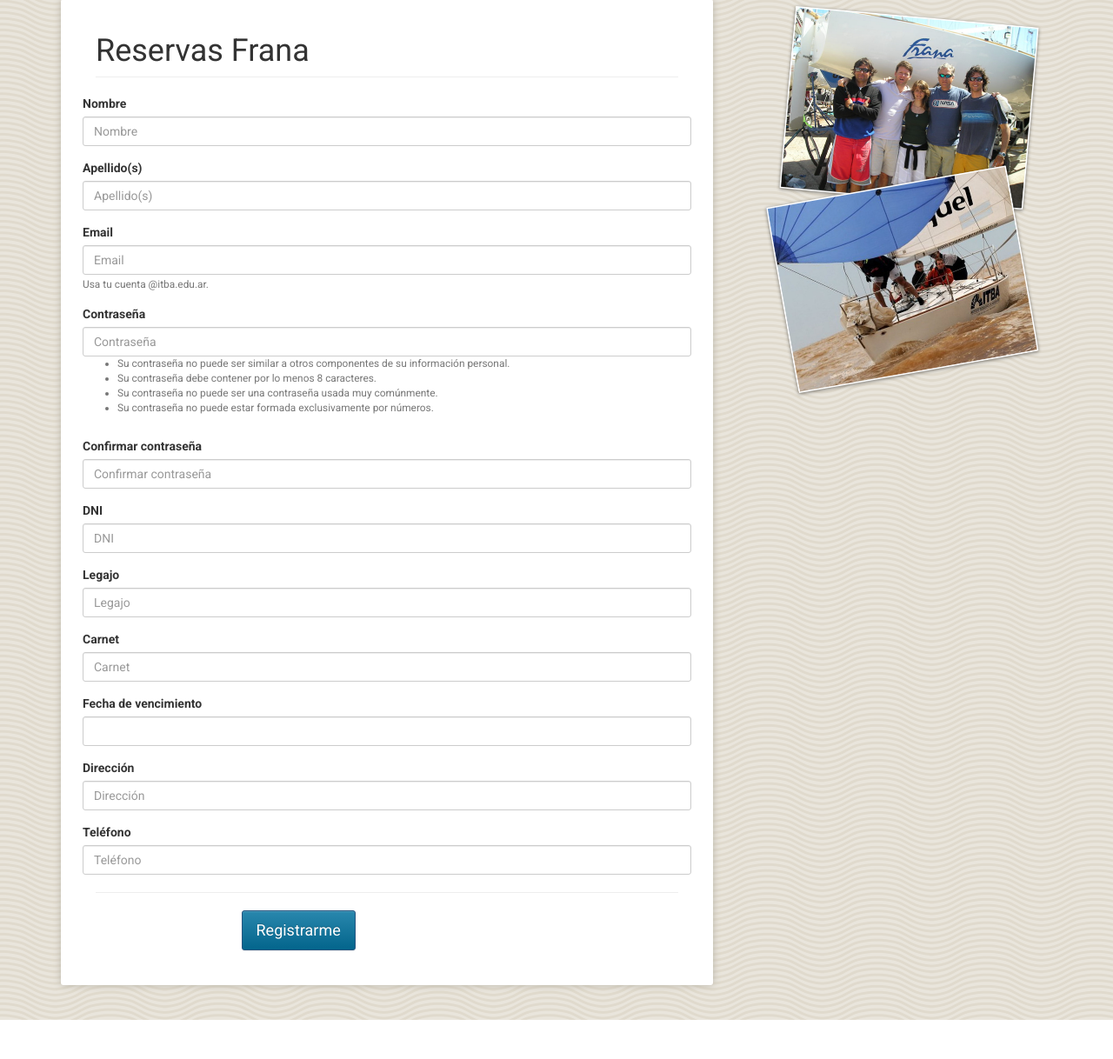
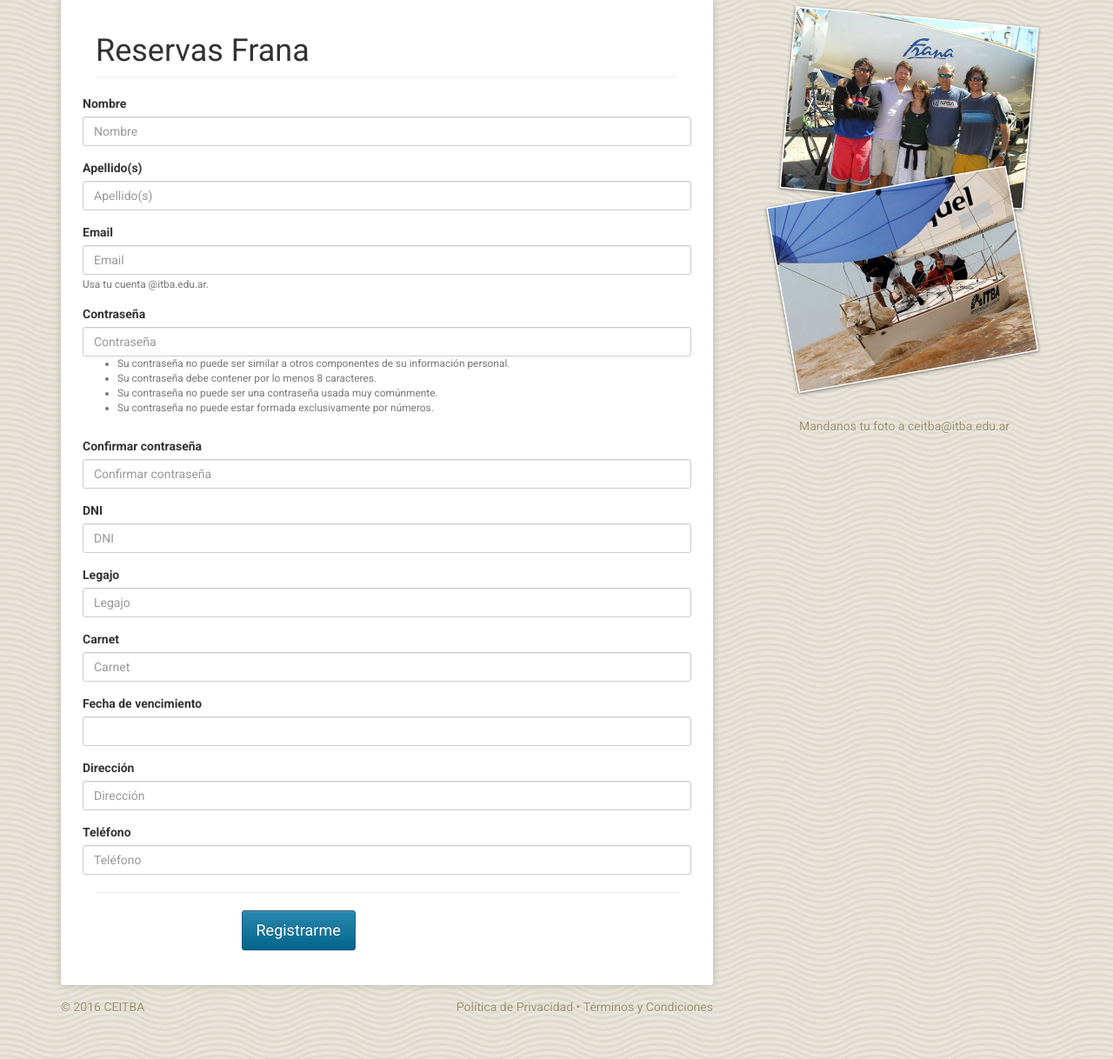
Before and after one commit to ceitba/frana, a Django app: page /bookings/signup in a window 1280 px wide. Shown: the part 81-1299 px from the top of the page at 87% size. Before the commit the page ends 1254 px from the top, so only its background shows below. Run offline with Django 3.2, Linux system fonts and the light colour scheme; some libraries are stand-ins or nearby versions.

Commit message:
Add proper footer and sidebar texts

```diff
--- a/static/theme.css
+++ b/static/theme.css
@@ -52,7 +52,17 @@ body {
   box-shadow: 0 0 8px #B9B4A8;
   border-radius: 3px;
   padding: 40px;
-  margin-bottom: 40px;
+}
+
+.page-footer, .page-sidebar {
+  color: #9C8F71;
+  margin: 15px 0 40px;
+  overflow: auto;
+  text-shadow: 0 1px 0 rgba(255, 255, 255, 0.7);
+}
+
+.page-footer a, .page-sidebar a {
+  color: #9C8F71;
 }
 
 .page-sidebar {
--- a/templates/bookings/base_bookings.html
+++ b/templates/bookings/base_bookings.html
@@ -9,10 +9,18 @@
       {% include "_messages.html" %}
       {% block content %}{% endblock content %}
     </div>
+    <div class="page-footer">
+      <p class="pull-left">&copy; {% now 'Y' %} CEITBA</p>
+      <p class="pull-right">
+        <a href="#">Política de Privacidad</a>
+        &bull; <a href="#">Términos y Condiciones</a>
+      </p>
+    </div>
   </div>
   <div class="col-md-4 hidden-xs hidden-sm">
     <div class="page-sidebar">
       <img src="{% static "photos.png" %}" width="340">
+      <p class="text-center m-t-md">Mandanos tu foto a <a href="mailto:ceitba@itba.edu.ar">ceitba@itba.edu.ar</a></p>
     </div>
   </div>
 </div>
```
